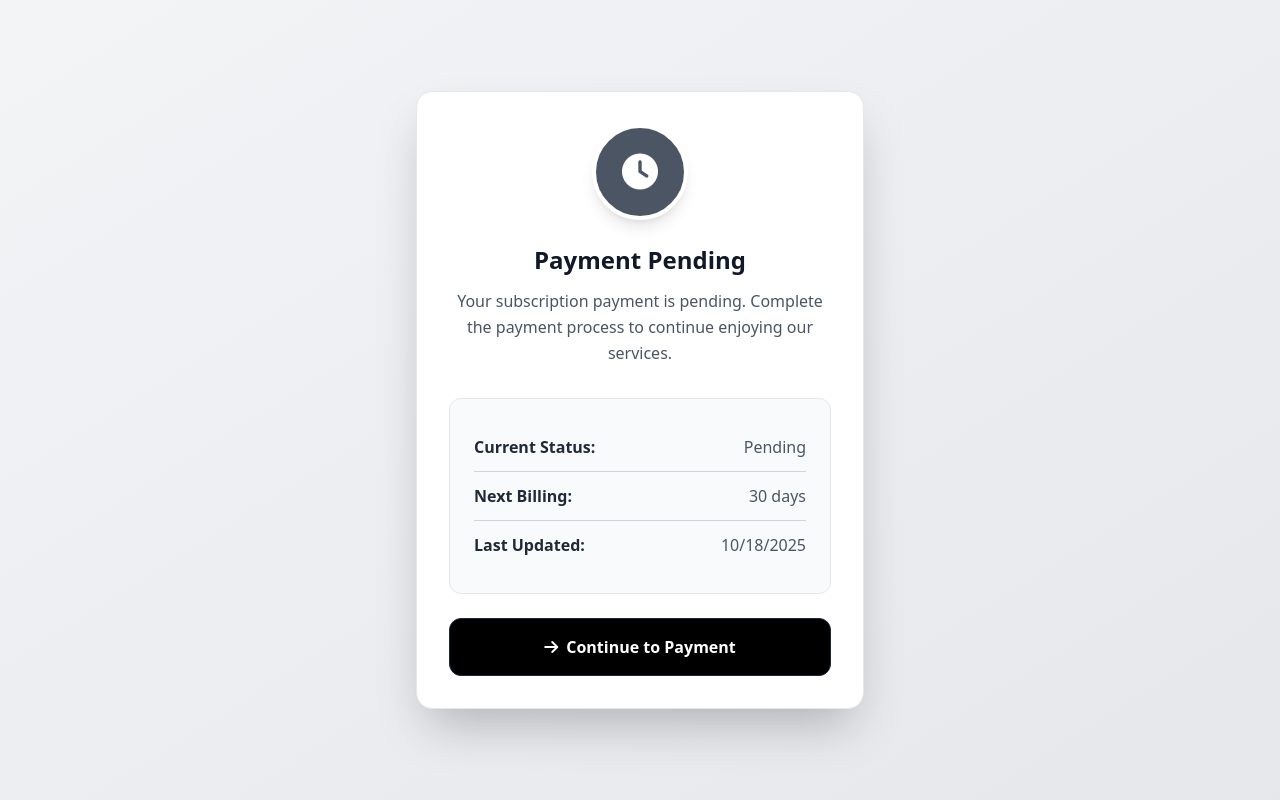
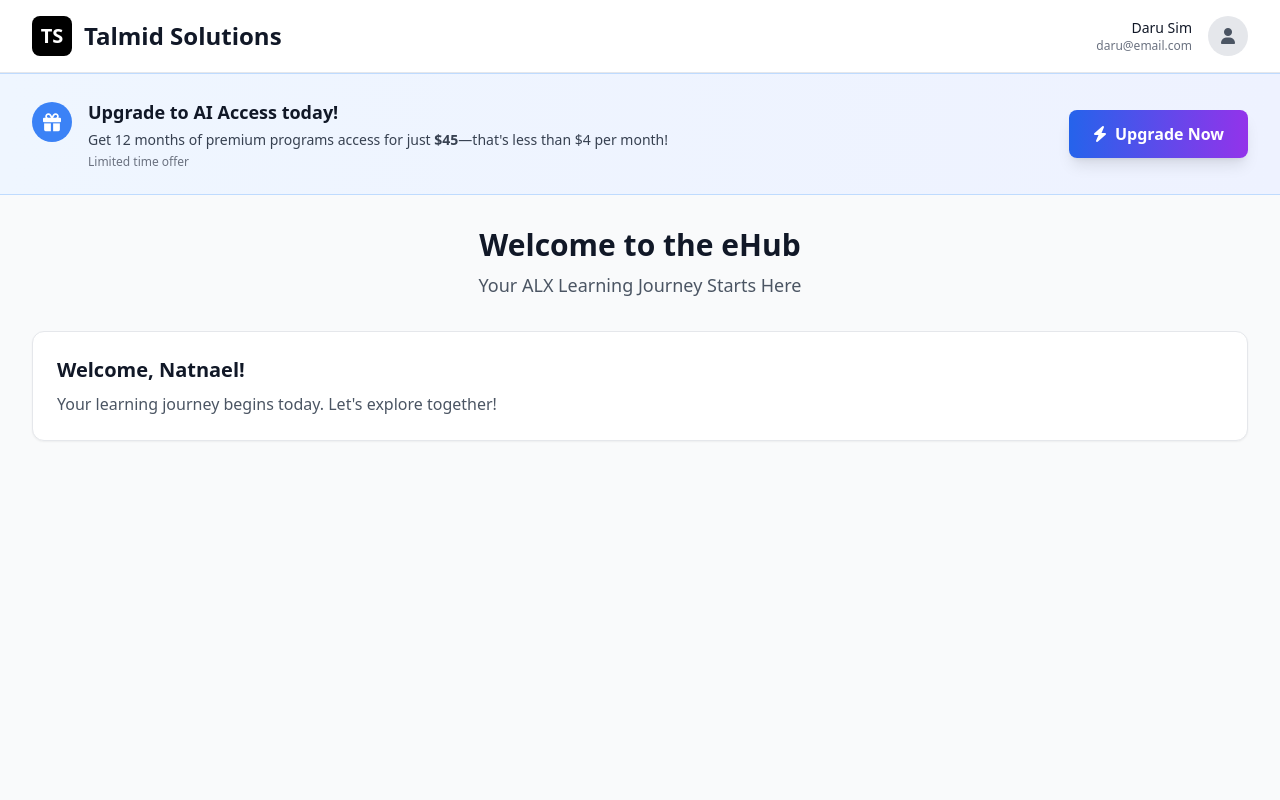
Before and after one commit to NatiDevHQ/Chapa-payment, a Node server app: page / in a window 1280 px wide. Run offline with Node 20, Linux system fonts and the light colour scheme; some libraries are stand-ins or nearby versions.

Commit message:
for now the design looks good update it letter for the other pages

```diff
--- a/index.js
+++ b/index.js
@@ -1,4 +1,4 @@
-/* CHAPA API PAYMENT INTEGRATION - BLACK & WHITE MODERN UI */
+/* CHAPA API PAYMENT INTEGRATION - TALMID SOLUTIONS */
 const express = require("express");
 const app = express();
 const axios = require("axios").default;
@@ -25,10 +25,64 @@ const config = {
 // Store selected plans temporarily
 const userSelections = new Map();
 
+// Mock user data
+const userData = {
+  name: "Daru Sim",
+  email: "daru@email.com",
+  subscription: {
+    plan: "Basic",
+    status: "pending", // pending, active, expired
+    nextBilling: "2025-07-18",
+    lastPayment: "2025-06-18",
+    amount: "100 ETB",
+  },
+};
+
 // Routes
 app.get("/", (req, res) => {
-  const paymentStatus = "pending";
-  res.render("index", { paymentStatus });
+  // Determine status for the alert
+  const statusConfig = {
+    pending: {
+      color: "yellow",
+      borderColor: "border-yellow-500",
+      bgColor: "bg-yellow-50",
+      textColor: "text-yellow-800",
+      icon: "fas fa-clock",
+      title: "Payment Pending",
+      message:
+        "Your subscription payment is pending. Complete the payment to continue services.",
+      buttonText: "Make Payment",
+    },
+    active: {
+      color: "green",
+      borderColor: "border-green-500",
+      bgColor: "bg-green-50",
+      textColor: "text-green-800",
+      icon: "fas fa-check-circle",
+      title: "Payment Complete",
+      message: "Your payment has been successfully processed. Thank you!",
+      buttonText: "Manage Subscription",
+    },
+    expired: {
+      color: "red",
+      borderColor: "border-red-500",
+      bgColor: "bg-red-50",
+      textColor: "text-red-800",
+      icon: "fas fa-exclamation-triangle",
+      title: "Payment Required",
+      message:
+        "Your subscription has expired. Please renew to continue services.",
+      buttonText: "Renew Now",
+    },
+  };
+
+  const currentStatus = userData.subscription.status;
+  const statusInfo = statusConfig[currentStatus];
+
+  res.render("index", {
+    user: userData,
+    statusInfo: statusInfo,
+  });
 });
 
 app.get("/plans", (req, res) => {
@@ -183,12 +237,14 @@ app.get("/api/generate-receipt", (req, res) => {
     return res.status(404).send("Transaction not found");
   }
 
-  // Generate HTML for PDF receipt
+  // For PDF generation, we'll create an HTML page that can be printed as PDF
+  // In a production environment, you would use a library like pdfkit or puppeteer
   const receiptHtml = `
   <!DOCTYPE html>
   <html>
   <head>
     <meta charset="UTF-8">
+    <title>Payment Receipt - Talmid Solutions</title>
     <style>
       @import url('https://fonts.googleapis.com/css2?family=Inter:wght@300;400;500;600;700&display=swap');
 
@@ -203,12 +259,13 @@ app.get("/api/generate-receipt", (req, res) => {
         background: #ffffff;
         color: #000000;
         line-height: 1.6;
-        padding: 40px;
+        padding: 0;
+        margin: 0;
       }
 
       .receipt-container {
-        max-width: 800px;
-        margin: 0 auto;
+        width: 100%;
+        min-height: 100vh;
         background: #ffffff;
         border: 2px solid #000000;
         position: relative;
@@ -352,6 +409,17 @@ app.get("/api/generate-receipt", (req, res) => {
         pointer-events: none;
         z-index: 1;
       }
+
+      @media print {
+        body {
+          padding: 0;
+          margin: 0;
+        }
+        .receipt-container {
+          border: none;
+          box-shadow: none;
+        }
+      }
     </style>
   </head>
   <body>
@@ -364,7 +432,7 @@ app.get("/api/generate-receipt", (req, res) => {
       </div>
 
       <div class="company-info">
-        <h2>ALX Foundation and ALX Holdings Limited</h2>
+        <h2>Talmid Solutions</h2>
         <p class="text-lg">5th Floor, The CORE Building, No. 62, ICT Avenue, Cybercity, Ebene, Mauritius</p>
       </div>
 
@@ -419,14 +487,24 @@ app.get("/api/generate-receipt", (req, res) => {
 
       <div class="footer">
         <p class="text-lg">Thank you for your business!</p>
-        <p class="text-lg">For any inquiries, please contact support@alxfoundation.com</p>
+        <p class="text-lg">For any inquiries, please contact support@talmidsolutions.com</p>
       </div>
     </div>
+
+    <script>
+      // Auto-print and close after download
+      window.onload = function() {
+        window.print();
+        setTimeout(function() {
+          window.close();
+        }, 1000);
+      };
+    </script>
   </body>
   </html>
   `;
 
-  // Set headers for PDF download
+  // Set headers for HTML that can be printed as PDF
   res.setHeader("Content-Type", "text/html");
   res.setHeader(
     "Content-Disposition",
@@ -435,4 +513,6 @@ app.get("/api/generate-receipt", (req, res) => {
   res.send(receiptHtml);
 });
 
-app.listen(PORT, () => console.log("🚀 Server running on port:", PORT));
+app.listen(PORT, () =>
+  console.log("🚀 Talmid Solutions Server running on port:", PORT)
+);
--- a/views/index.ejs
+++ b/views/index.ejs
@@ -3,7 +3,7 @@
   <head>
     <meta charset="UTF-8" />
     <meta name="viewport" content="width=device-width, initial-scale=1.0" />
-    <title>Payment Dashboard</title>
+    <title>Dashboard - Talmid Solutions</title>
     <script src="https://cdn.tailwindcss.com"></script>
     <link
       href="https://cdnjs.cloudflare.com/ajax/libs/font-awesome/6.4.0/css/all.min.css"
@@ -25,82 +25,100 @@
       };
     </script>
   </head>
-  <body
-    class="bg-gradient-to-br from-gray-100 to-gray-200 min-h-screen flex items-center justify-center p-6"
-  >
-    <div class="max-w-md w-full">
-      <!-- Status Card -->
-      <div
-        class="bg-white rounded-2xl shadow-2xl p-8 transform transition-all duration-300 hover:scale-105 border border-gray-200"
-      >
-        <!-- Status Indicator -->
-        <div
-          class="w-24 h-24 rounded-full mx-auto mb-6 flex items-center justify-center text-4xl text-white <%= paymentStatus === 'pending' ? 'bg-gray-600' : '' %> <%= paymentStatus === 'complete' ? 'bg-black' : '' %> <%= !['pending', 'complete'].includes(paymentStatus) ? 'bg-gray-800' : '' %> border-4 border-white shadow-lg"
-        >
-          <% if (paymentStatus === 'pending') { %>
-          <i class="fas fa-clock"></i>
-          <% } else if (paymentStatus === 'complete') { %>
-          <i class="fas fa-check"></i>
-          <% } else { %>
-          <i class="fas fa-exclamation"></i>
-          <% } %>
-        </div>
-
-        <!-- Status Title -->
-        <h1 class="text-2xl font-bold text-center text-gray-900 mb-3">
-          <% if (paymentStatus === 'pending') { %> Payment Pending <% } else if
-          (paymentStatus === 'complete') { %> Payment Complete! <% } else { %>
-          Action Required <% } %>
-        </h1>
-
-        <!-- Status Description -->
-        <p class="text-gray-600 text-center mb-8 leading-relaxed">
-          <% if (paymentStatus === 'pending') { %> Your subscription payment is
-          pending. Complete the payment process to continue enjoying our
-          services. <% } else if (paymentStatus === 'complete') { %> Thank you!
-          Your payment has been successfully processed. You're all set! <% }
-          else { %> Your payment deadline is approaching. Please complete your
-          payment to avoid service interruption. <% } %>
-        </p>
-
-        <!-- Payment Info -->
-        <div class="bg-gray-50 rounded-xl p-6 mb-6 border border-gray-200">
-          <div
-            class="flex justify-between items-center py-3 border-b border-gray-300"
-          >
-            <span class="font-semibold text-gray-800">Current Status:</span>
-            <span
-              class="<%= paymentStatus === 'pending' ? 'text-gray-600' : '' %> <%= paymentStatus === 'complete' ? 'text-black font-bold' : '' %> <%= !['pending', 'complete'].includes(paymentStatus) ? 'text-gray-800' : '' %> font-medium"
+  <body class="bg-gray-50 min-h-screen">
+    <!-- Header -->
+    <header class="bg-white shadow-sm border-b border-gray-200">
+      <div class="max-w-7xl mx-auto px-4 sm:px-6 lg:px-8">
+        <div class="flex justify-between items-center py-4">
+          <div class="flex items-center">
+            <div
+              class="w-10 h-10 bg-black rounded-lg flex items-center justify-center text-white font-bold text-xl mr-3"
             >
-              <% if (paymentStatus === 'pending') { %> Pending <% } else if
-              (paymentStatus === 'complete') { %> Active <% } else { %> Overdue
-              <% } %>
-            </span>
+              TS
+            </div>
+            <h1 class="text-2xl font-bold text-gray-900">Talmid Solutions</h1>
           </div>
-          <div
-            class="flex justify-between items-center py-3 border-b border-gray-300"
-          >
-            <span class="font-semibold text-gray-800">Next Billing:</span>
-            <span class="text-gray-600">30 days</span>
-          </div>
-          <div class="flex justify-between items-center py-3">
-            <span class="font-semibold text-gray-800">Last Updated:</span>
-            <span class="text-gray-600"
-              ><%= new Date().toLocaleDateString() %></span
+          <div class="flex items-center space-x-4">
+            <div class="text-right">
+              <p class="text-sm font-medium text-gray-900"><%= user.name %></p>
+              <p class="text-xs text-gray-500"><%= user.email %></p>
+            </div>
+            <div
+              class="w-10 h-10 bg-gray-200 rounded-full flex items-center justify-center"
             >
+              <i class="fas fa-user text-gray-600"></i>
+            </div>
           </div>
         </div>
+      </div>
+    </header>
 
-        <!-- Action Button -->
-        <a
-          href="/plans"
-          class="block w-full bg-black hover:bg-gray-800 text-white font-bold py-4 px-6 rounded-xl transition-all duration-300 transform hover:scale-105 hover:shadow-xl text-center border border-gray-800"
+    <!-- Improved Full Width Status Alert -->
+    <div
+      class="w-full bg-gradient-to-r from-blue-50 to-indigo-50 border-t border-b border-blue-200 py-6"
+    >
+      <div class="max-w-7xl mx-auto px-4 sm:px-6 lg:px-8">
+        <div
+          class="flex flex-col md:flex-row md:items-center md:justify-between"
         >
-          <% if (paymentStatus === 'complete') { %>
-          <i class="fas fa-cog mr-2"></i>Manage Subscription <% } else { %>
-          <i class="fas fa-arrow-right mr-2"></i>Continue to Payment <% } %>
-        </a>
+          <div class="flex items-start mb-4 md:mb-0">
+            <div class="flex-shrink-0 mt-1">
+              <div
+                class="w-10 h-10 bg-blue-500 rounded-full flex items-center justify-center"
+              >
+                <i class="fas fa-gift text-white text-lg"></i>
+              </div>
+            </div>
+            <div class="ml-4">
+              <h3 class="text-lg font-bold text-gray-900">
+                Upgrade to AI Access today!
+              </h3>
+              <div class="mt-1 text-sm text-gray-700">
+                <p>
+                  Get 12 months of premium programs access for just
+                  <span class="font-bold">$45</span>—that's less than $4 per
+                  month!
+                </p>
+                <p class="text-xs text-gray-500 mt-1">Limited time offer</p>
+              </div>
+            </div>
+          </div>
+          <div class="flex-shrink-0">
+            <a
+              href="/plans"
+              class="inline-flex items-center px-6 py-3 text-base font-semibold rounded-lg shadow-lg text-white bg-gradient-to-r from-blue-600 to-purple-600 hover:from-blue-700 hover:to-purple-700 focus:outline-none focus:ring-2 focus:ring-offset-2 focus:ring-blue-500 transition-all duration-300 transform hover:-translate-y-0.5"
+            >
+              <i class="fas fa-bolt mr-2"></i>
+              Upgrade Now
+            </a>
+          </div>
+        </div>
       </div>
+    </div>
+
+    <!-- Welcome Section -->
+    <div class="max-w-7xl mx-auto px-4 sm:px-6 lg:px-8 py-8">
+      <div class="text-center mb-8">
+        <h1 class="text-3xl font-bold text-gray-900 mb-2">
+          Welcome to the eHub
+        </h1>
+        <p class="text-lg text-gray-600">
+          Your ALX Learning Journey Starts Here
+        </p>
+      </div>
+
+      <div
+        class="bg-white rounded-xl shadow-sm p-6 mb-8 border border-gray-200"
+      >
+        <h2 class="text-xl font-semibold text-gray-900 mb-2">
+          Welcome, Natnael!
+        </h2>
+        <p class="text-gray-600">
+          Your learning journey begins today. Let's explore together!
+        </p>
+      </div>
+
+      <!-- Rest of your content... -->
     </div>
   </body>
 </html>
--- a/views/payment-error.ejs
+++ b/views/payment-error.ejs
@@ -25,9 +25,7 @@
       };
     </script>
   </head>
-  <body
-    class="bg-gradient-to-br from-gray-100 to-gray-200 min-h-screen flex items-center justify-center p-6"
-  >
+  <body class="bg-gray-50 min-h-screen flex items-center justify-center p-6">
     <div class="max-w-md w-full">
       <div
         class="bg-white rounded-2xl shadow-xl p-8 text-center border border-gray-200"
```
Also changed, not shown: views/payment-method.ejs (+3 -5 lines), views/plans.ejs (+4 -6 lines), views/success.ejs (+14 -10 lines).
